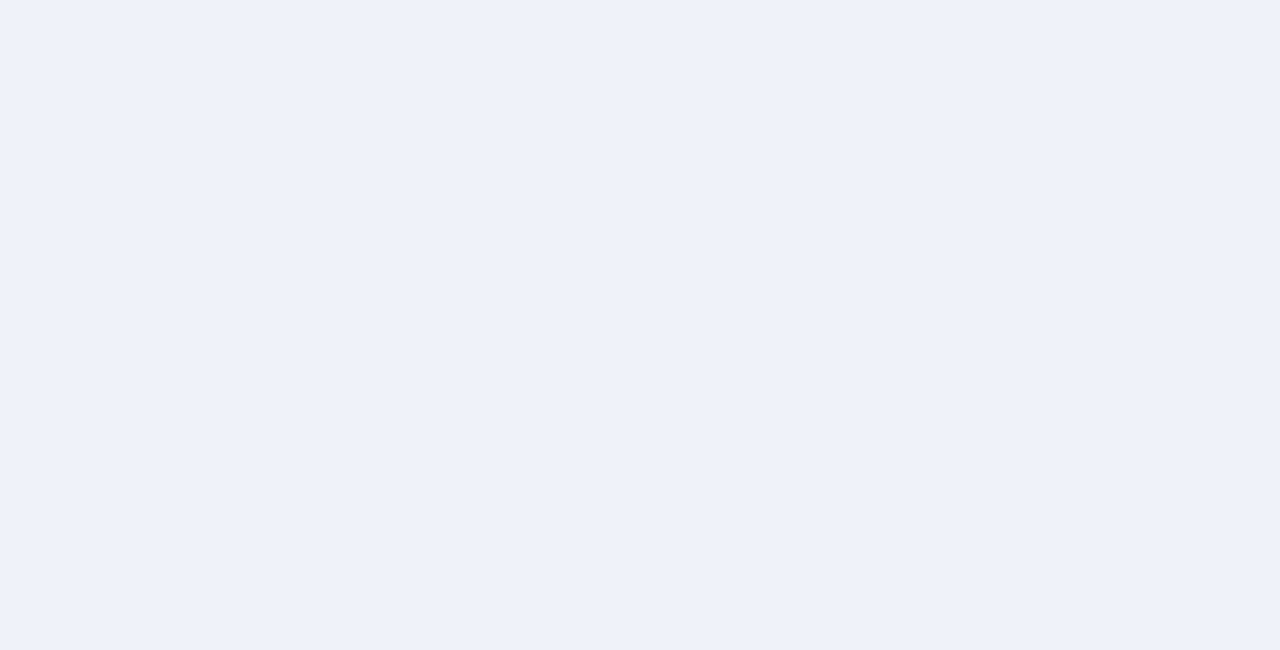
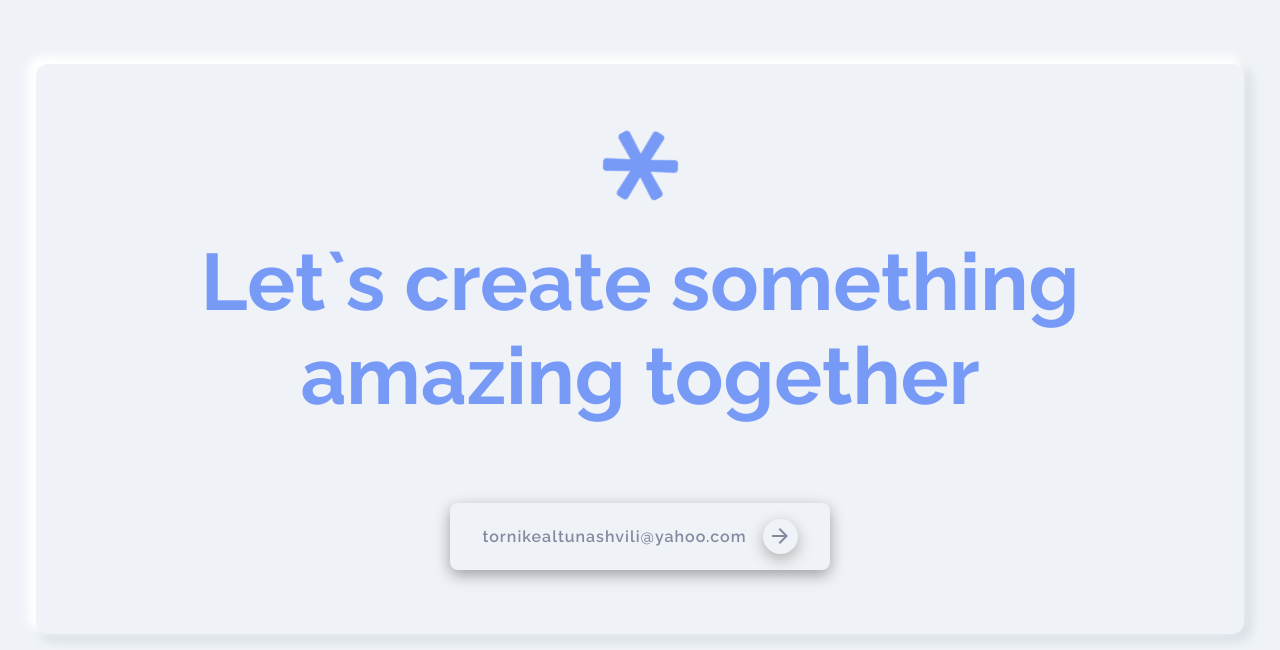
Before and after one commit to TornikeALT/new-porftolio, a React (Create React App) app: page / in a window 1280 px wide. Shown: the part 3662-4312 px from the top of the page. Before the commit the page ends 3312 px from the top, so only its background shows below. Built offline with nearby package versions, Linux system fonts and the light colour scheme.

Commit message:
added Banner component with animations

```diff
--- /dev/null
+++ b/src/components/Banner.js
@@ -0,0 +1,31 @@
+import ArrowForwardIcon from '@mui/icons-material/ArrowForward';
+import { FaAsterisk } from "react-icons/fa";
+
+import classes from '../styles/banner.module.css'
+
+function Banner() {
+    return (
+        <div>
+            <h2 className={classes.moving_title}>
+                <span >* Get in Touch * Get in Touch * Get in Touch * Get in Touch * Get in Touch * Get in Touch * Get in Touch </span>
+                <span >* Get in Touch * Get in Touch * Get in Touch * Get in Touch * Get in Touch * Get in Touch * Get in Touch </span>
+            </h2>
+            <div className={classes.banner}>
+                <FaAsterisk style={{ color: '#789af7' }} size={75} className={classes.rotate} />
+                <h3>
+                    Let`s create something
+                    <br />
+                    amazing together
+                </h3>
+                <div className={classes.arrow}>
+                    <span>tornikealtunashvili@yahoo.com</span>
+                    <div className={classes.arrow_bg_circle}>
+                        <ArrowForwardIcon className={classes.arrow_icon} />
+                    </div>
+                </div>
+            </div>
+        </div>
+    );
+}
+
+export default Banner;
--- a/src/pages/AboutPage.js
+++ b/src/pages/AboutPage.js
@@ -3,7 +3,9 @@ import About from "../components/About";
 
 function AboutPage() {
     return (
-        <About />
+        <section>
+            <About />
+        </section>
     );
 }
 
--- a/src/pages/HomePage.js
+++ b/src/pages/HomePage.js
@@ -1,6 +1,8 @@
 import About from '../components/About'
+import Banner from '../components/Banner';
 import Projects from '../components/Projects';
 import Services from '../components/Services';
+
 
 function HomePage() {
     return (
@@ -14,6 +16,9 @@ function HomePage() {
             <section>
                 <Projects />
             </section>
+            <section style={{ overflow: 'hidden', marginTop: '15rem' }}>
+                <Banner />
+            </section>
         </>
     );
 }
--- /dev/null
+++ b/src/styles/banner.module.css
@@ -0,0 +1,114 @@
+.moving_title {
+    font-size: 5rem;
+    white-space: nowrap;
+    font-weight: 600;
+}
+
+@keyframes scrollingLeft {
+    0% {
+        transform: translateX(0%);
+    }
+
+    100% {
+        transform: translateX(-100%);
+    }
+}
+
+.moving_title {
+    display: block;
+    white-space: nowrap;
+    animation: scrollingLeft 30s linear infinite;
+}
+
+.moving_title span {
+    display: inline-block;
+    color: #e3e9f7;
+}
+
+.banner {
+    box-shadow: -5px -5px 10px 3px #fff, 5px 5px 10px 3px rgba(136, 144, 167, .2);
+    ;
+    align-items: center;
+    display: flex;
+    flex-direction: column;
+    gap: 2rem;
+    padding: 4rem 2rem;
+    border-radius: 12px;
+    margin-top: 4rem;
+}
+
+.banner h3 {
+    font-size: 5rem;
+    color: #789af7;
+    text-align: center;
+    font-weight: 700;
+    padding-bottom: 3rem;
+}
+
+.arrow {
+    display: flex;
+    align-items: center;
+    gap: 1rem;
+    box-shadow: rgba(0, 0, 0, 0.35) 0px 5px 15px;
+    padding: 1rem 2rem;
+    border-radius: 8px;
+    transition: box-shadow 0.3s cubic-bezier(0.25, 0.8, 0.25, 1);
+}
+
+.arrow span {
+    color: rgb(130, 138, 160);
+    font-weight: 600;
+    letter-spacing: 1px;
+}
+
+.arrow .arrow_icon {
+    transition: transform 0.3s;
+
+}
+
+.arrow_icon {
+    color: rgb(130, 138, 160);
+}
+
+.arrow_bg_circle {
+    border-radius: 50%;
+    width: 35px;
+    height: 35px;
+    display: flex;
+    justify-content: center;
+    align-items: center;
+    box-shadow: rgba(160, 156, 156, 0.8) 0px 5px 15px;
+}
+
+.arrow:hover {
+    cursor: pointer;
+    box-shadow: rgba(0, 0, 0, 0.8) 0px 5px 15px;
+}
+
+.arrow:hover .arrow_icon {
+    transform: rotate(-35deg);
+}
+
+
+
+.snowFlake {
+    transition: ease 5s;
+}
+
+.snowFlake:hover {
+    transform: rotate(360deg);
+}
+
+@keyframes rotate {
+    from {
+        transform: rotate(0deg);
+    }
+
+    to {
+        transform: rotate(360deg);
+    }
+}
+
+.rotate {
+    animation: rotate 15s linear infinite;
+}
```
